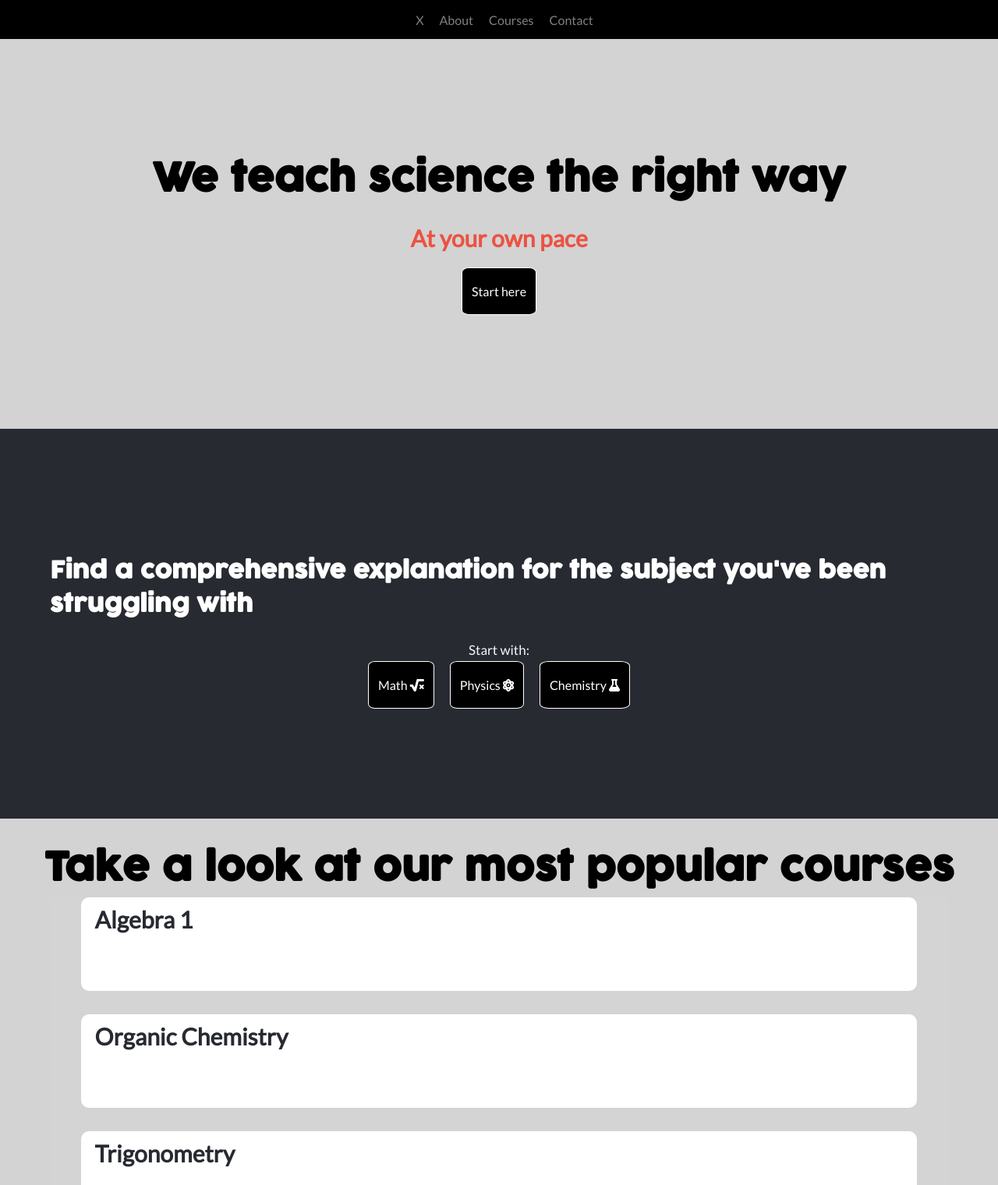
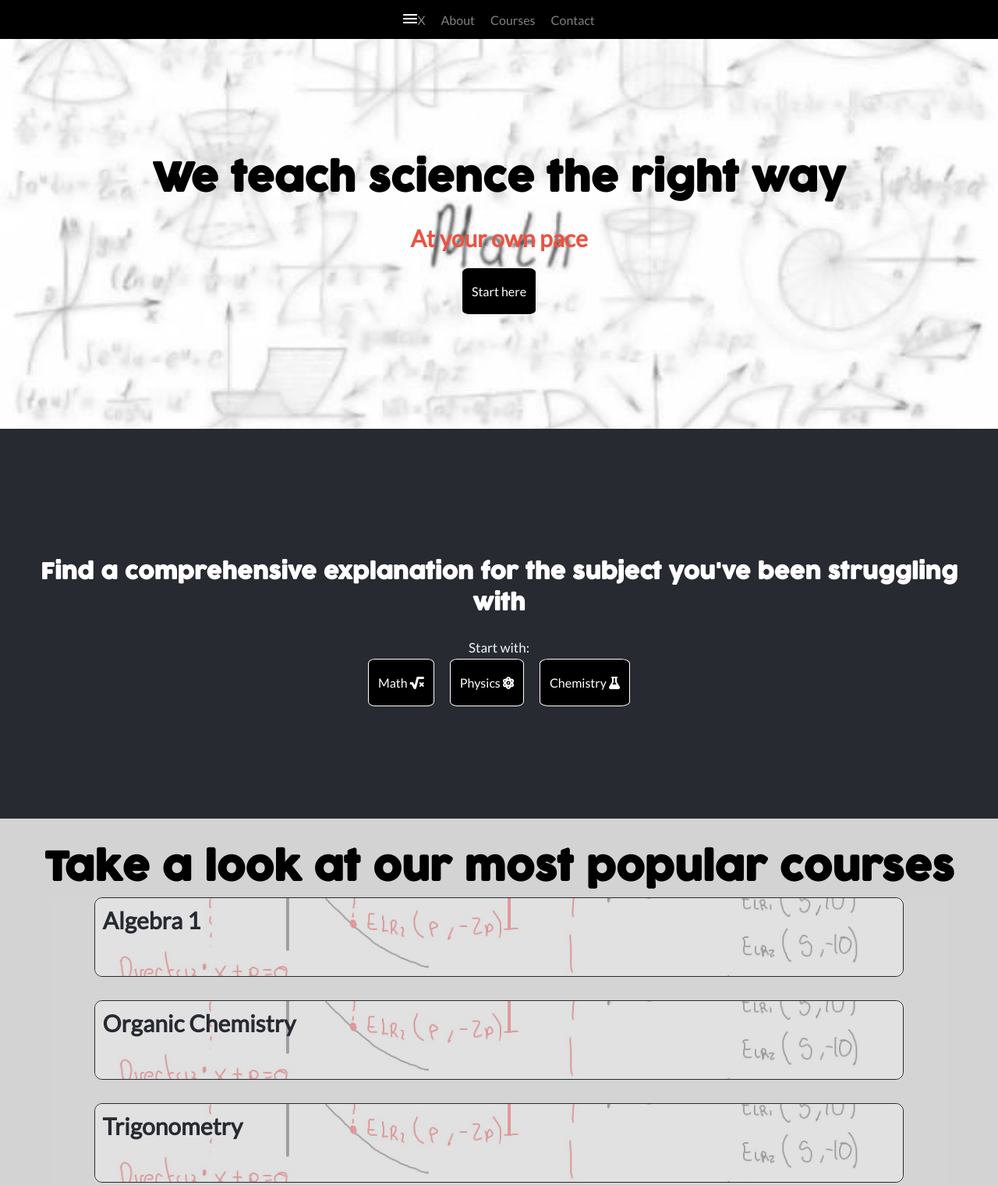
Before and after one commit to carloshs1994/easyscience, a plain HTML site: page index.html in a window 1280 px wide. Shown: the top 1520 px of the page at 78% size. Drawn offline with Linux system fonts and the light colour scheme.

```diff
--- a/index.html
+++ b/index.html
@@ -13,7 +13,7 @@
   <header>
     <div class="logo"></div>
     <nav>
-      <div class="hamburger-menu"><i class="fas fa-bars"></i></div>
+      <div class="hamburger-menu"><img src="assets/hamburger-menu.png"></div>
       <ul id="menu">
         <li class="closeButtonContainer"><span id="closeButton">X</span></li>
         <li><a class="Personal-information" href="#about">About</a></li>
@@ -24,9 +24,11 @@
   </header>
   <main>
     <section class="home-page">
-      <h1>We teach science the right way</h1>
-      <h2>At your own pace</h2>
-      <a class="button" href="#">Start here</a>
+        <div class="home-text">
+          <h1>We teach science the right way</h1>
+          <h2>At your own pace</h2>
+          <a class="button" href="#">Start here</a>
+        </div>
     </section>
     <section id="about" class="about">
       <h2>Find a comprehensive explanation for the subject you've been struggling with</h2>
@@ -41,22 +43,22 @@
       <h1>Take a look at our most popular courses</h1>
       <section class="courses">
         <article class="card">
-          <h2>Algebra 1</h2>
+          <div class="background-card"><h2>Algebra 1</h2></div>
         </article>
         <article class="card">
-          <h2>Organic Chemistry</h2>
+          <div class="background-card"><h2>Organic Chemistry</h2></div>
         </article>
         <article class="card">
-          <h2>Trigonometry</h2>
+          <div class="background-card"><h2>Trigonometry</h2></div>
         </article>
         <article class="card">
-          <h2>Probability</h2>
+          <div class="background-card"><h2>Probability</h2></div>
         </article>
         <article class="card">
-          <h2>Precalculus</h2>
+          <div class="background-card"><h2>Precalculus</h2></div>
         </article>
         <article class="card">
-          <h2>Forces</h2>
+          <div class="background-card"><h2>Forces</h2></div>
         </article>
         <div class="button-container">
           <a class="button" href="#">Show more   <i class="fas fa-arrow-down"></i></a>
--- a/style.css
+++ b/style.css
@@ -48,10 +48,24 @@
 }
 
 .home-page {
-  background-color: #d3d3d3;
+  background-image: url(assets/math.jpeg);
+  background-position: center;
+  background-repeat: no-repeat;
+  background-size: cover;
   margin: 0;
   width: 100%;
   height: 500px;
+  display: flex;
+  flex-direction: column;
+  justify-content: center;
+  align-items: center;
+  gap: 20px;
+}
+
+.home-text {
+  background-color: rgba(255, 255, 255, 0.199);
+  width: 100%;
+  height: 100%;
   display: flex;
   flex-direction: column;
   justify-content: center;
@@ -103,9 +117,10 @@
 
 .about h2 {
   font-family: cocogoose;
-  width: 90%;
+  font-size: 28px;
+  text-align: center;
+  width: 95%;
   color: #fff;
-  width: 90%;
 }
 
 p {
@@ -136,9 +151,6 @@
   justify-content: center;
   align-items: center;
 }
- .courses-container h2 {
-   color: #272a31;
- }
 
 .courses {
   width: 90%;
@@ -150,11 +162,27 @@
 }
 
 .card {
-  background-color: #fff;
   width: 90%;
   height: 100px;
   border-radius: 10px;
-  padding: 10px 18px;
+  background-image: url(assets/IMG_1041.JPG);
+  background-position: center;
+  background-repeat: no-repeat;
+  background-size: cover;
+  border: 1px solid #272a31;
+}
+
+.card h2 {
+  color: #272a31;
+  padding-left: 10px;
+  padding-top: 10px;
+}
+
+.background-card {
+  width: 100%;
+  height: 100%;
+  background-color: #d3d3d3ab;
+  border-radius: 10px;
 }
 
 .button-container {
```
Also changed, not shown: courses.html (+26 -0 lines), assets/IMG_1039.PNG (added), assets/IMG_1041.JPG (added), assets/hamburger-menu.png (added), assets/math.jpeg (added).
